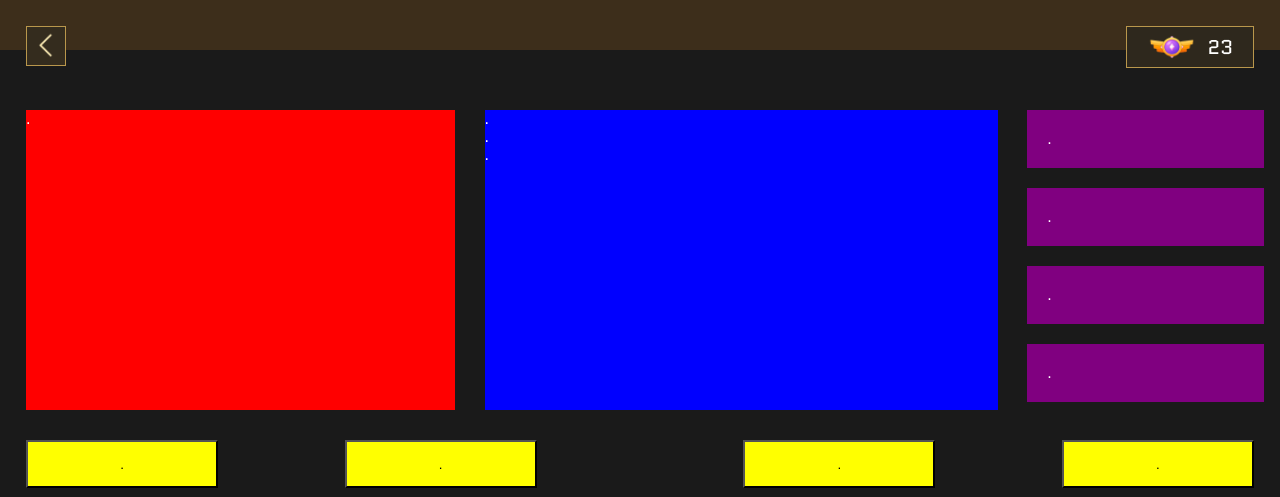
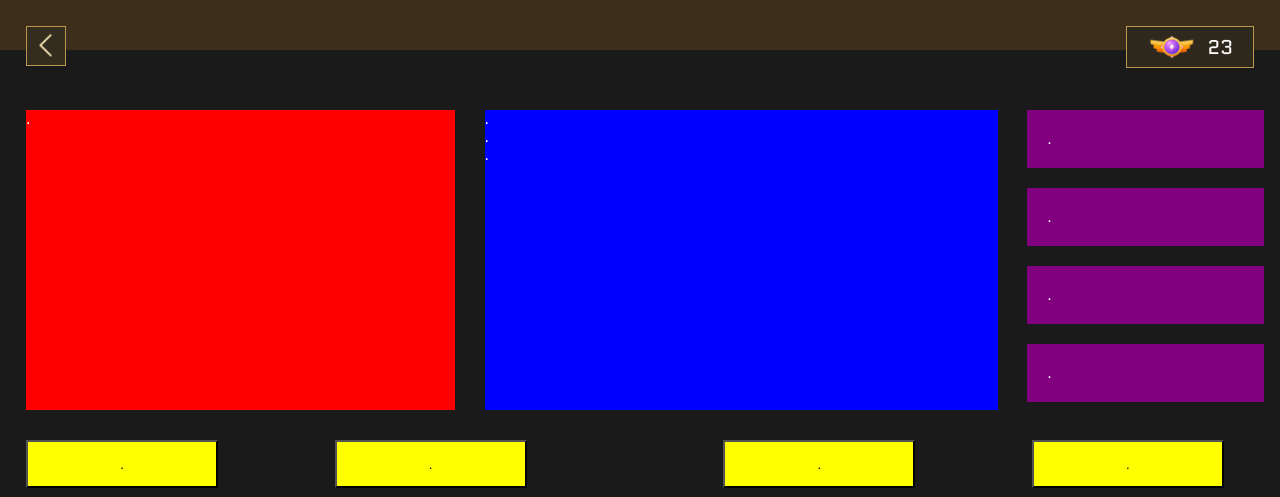
Before and after one commit to muriloramosoficial/gameui, a plain HTML site: page index.html in a window 1280 px wide. Drawn offline with Linux system fonts and the light colour scheme.

Commit message:
+ ajustes

```diff
--- a/global.css
+++ b/global.css
@@ -10,7 +10,7 @@ body {
 /* para o Firefox */
 * {
   scrollbar-width: thin;
-  scrollbar-color: rgb(61, 61, 61) gray;
+  scrollbar-color: rgb(61, 61, 61) #ffffff15;
 }
 
 /* para o Chrome, Edge, and Safari */
@@ -20,6 +20,10 @@ body {
 
 *::-webkit-scrollbar-track {
   background: gray;
+}
+
+*::-webkit-scrollbar-button {
+  display: none; /* Oculta as setas */
 }
 
 *::-webkit-scrollbar-thumb {
@@ -178,6 +182,7 @@ body {
   justify-content: space-between;
   /* background-color: grey; */
   margin-top: 30px;
+  margin-right: 30px;
 }
 
 .btnInf-left {
```
